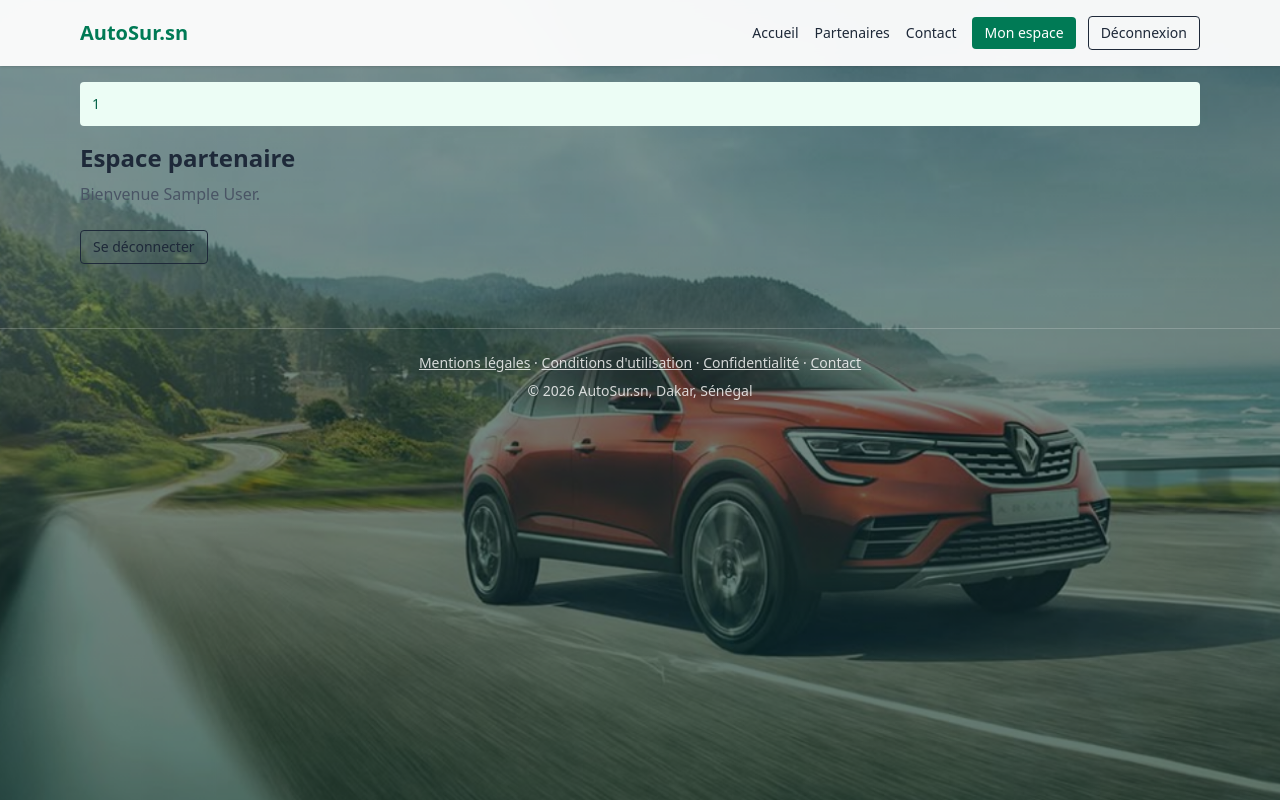
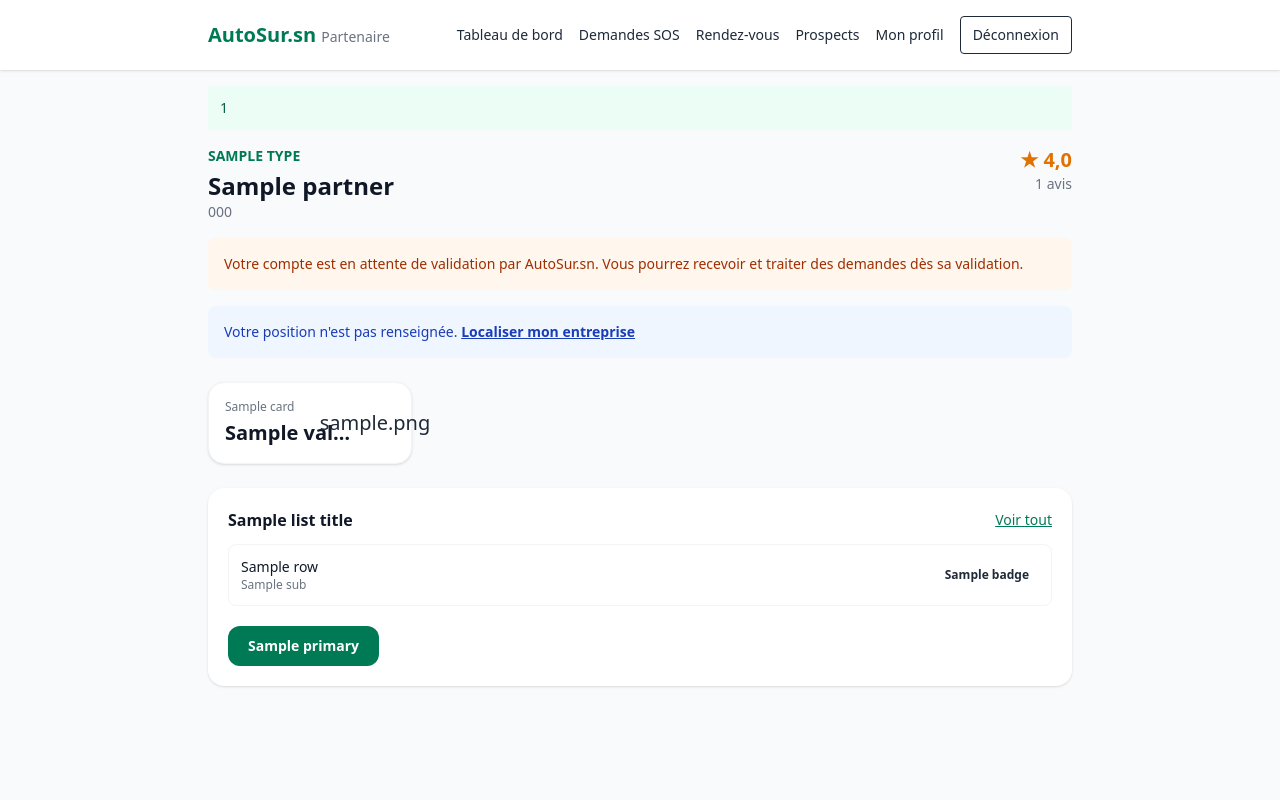
Before and after one commit to Mouhamed-dev-web/Autosur_SN, a Laravel app: template resources/views/partner/dashboard.blade.php in a window 1280 px wide. Run offline with Laravel 12, Linux system fonts and the light colour scheme; a user stored in the database is signed in; tables that the repository leaves empty hold one stand-in row (values such as "Sample post"); the template is opened without the code that fills it: most values are stand-ins (such as "Sample title", 1, 10 or a date in 2020); style sheets or scripts are compiled from the project's sources; parts of the project's set-up code (start-up, migrations or seed data) failed here and were passed over; some libraries are stand-ins or nearby versions.

Commit message:
feat: tableau de bord partenaire

```diff
--- a/resources/views/layouts/partner.blade.php
+++ b/resources/views/layouts/partner.blade.php
@@ -1,6 +1,8 @@
 @php
     $user = auth()->user();
     $links = [];
+
+    $links[] = ['route' => 'partner.dashboard', 'match' => 'partner.dashboard', 'label' => 'Tableau de bord'];
 
     if ($user && $user->hasRole('depanneur')) {
         $links[] = ['route' => 'partner.sos.index', 'match' => 'partner.sos.*', 'label' => 'Demandes SOS'];
--- a/resources/views/partner/dashboard.blade.php
+++ b/resources/views/partner/dashboard.blade.php
@@ -1,12 +1,66 @@
-{{-- resources/views/partner/dashboard.blade.php --}}
-@extends('layouts.guest')
-@section('title', 'Espace partenaire')
+@extends('layouts.partner')
+@section('title', 'Tableau de bord')
 
 @section('content')
-    <h1 class="text-2xl font-bold">Espace partenaire</h1>
-    <p class="mt-2 text-gray-600">Bienvenue {{ auth()->user()->name }}.</p>
-    <form method="POST" action="{{ route('logout') }}" class="mt-6">
-        @csrf
-        <button class="rounded border px-3 py-1.5 text-sm">Se déconnecter</button>
-    </form>
+<div class="flex flex-wrap items-start justify-between gap-3">
+    <div>
+        <p class="text-sm font-semibold text-emerald-700">{{ strtoupper($partner->type->label()) }}</p>
+        <h1 class="mt-1 text-2xl font-bold text-gray-900">{{ $partner->company_name }}</h1>
+        <p class="text-sm text-gray-500">{{ $partner->contact_phone }}</p>
+    </div>
+    <div class="text-right text-sm">
+        @if ($rating !== null)
+            <p class="text-xl font-bold text-amber-600">★ {{ number_format($rating, 1, ',', '') }}</p>
+            <p class="text-gray-500">{{ $ratingCount }} avis</p>
+        @else
+            <p class="text-gray-500">Pas encore d'avis</p>
+        @endif
+    </div>
+</div>
+
+@if (! $partner->is_validated)
+    <div class="mt-4 rounded-lg bg-orange-50 p-4 text-sm text-orange-800">
+        Votre compte est en attente de validation par AutoSur.sn. Vous pourrez recevoir et traiter des demandes dès sa validation.
+    </div>
+@endif
+
+@if ($partner->type !== \App\Enums\PartnerType::ASSURANCE && ! $partner->hasBaseLocation())
+    <div class="mt-4 rounded-lg bg-blue-50 p-4 text-sm text-blue-800">
+        Votre position n'est pas renseignée.
+        <a href="{{ route('partner.profile.edit') }}" class="font-semibold underline">Localiser mon entreprise</a>
+    </div>
+@endif
+
+<div class="mt-6 grid grid-cols-2 gap-4 lg:grid-cols-4">
+    @foreach ($cards as $card)
+        <div class="flex items-center justify-between rounded-2xl border border-gray-100 bg-white p-4 shadow-sm">
+            <div class="min-w-0">
+                <p class="text-xs text-gray-500">{{ $card['label'] }}</p>
+                <p class="mt-1 truncate text-xl font-bold text-gray-900">{{ $card['value'] }}</p>
+            </div>
+            <div class="flex h-10 w-10 shrink-0 items-center justify-center rounded-xl text-xl {{ $card['tone'] }}">{{ $card['icon'] }}</div>
+        </div>
+    @endforeach
+</div>
+
+<section class="mt-6 rounded-2xl bg-white p-5 shadow-sm">
+    <div class="flex items-center justify-between">
+        <h2 class="font-semibold text-gray-900">{{ $listTitle }}</h2>
+        <a href="{{ $listUrl }}" class="text-sm text-emerald-700 underline">Voir tout</a>
+    </div>
+
+    @forelse ($rows as $row)
+        <div class="mt-3 flex flex-wrap items-center justify-between gap-2 rounded-lg border border-gray-100 p-3">
+            <div>
+                <p class="text-sm font-medium text-gray-900">{{ $row['title'] }}</p>
+                <p class="text-xs text-gray-500">{{ $row['sub'] }}</p>
+            </div>
+            <span class="rounded-full px-2.5 py-1 text-xs font-semibold {{ $row['badgeClass'] }}">{{ $row['badge'] }}</span>
+        </div>
+    @empty
+        <p class="mt-3 text-sm text-gray-500">{{ $emptyText }}</p>
+    @endforelse
+
+    <a href="{{ $primary['url'] }}" class="mt-5 inline-block rounded-xl bg-emerald-700 px-5 py-2.5 text-sm font-semibold text-white hover:bg-emerald-800">{{ $primary['label'] }}</a>
+</section>
 @endsection
```
Also changed, not shown: app/Http/Controllers/Partner/DashboardController.php (+6 -8 lines), app/Services/PartnerDashboardService.php (added, +115 -0 lines), tests/Feature/DashboardTest.php (+1 -1 lines), tests/Feature/PartnerDashboardTest.php (added, +52 -0 lines), tests/Feature/PartnerSpaceTest.php (+1 -2 lines).
